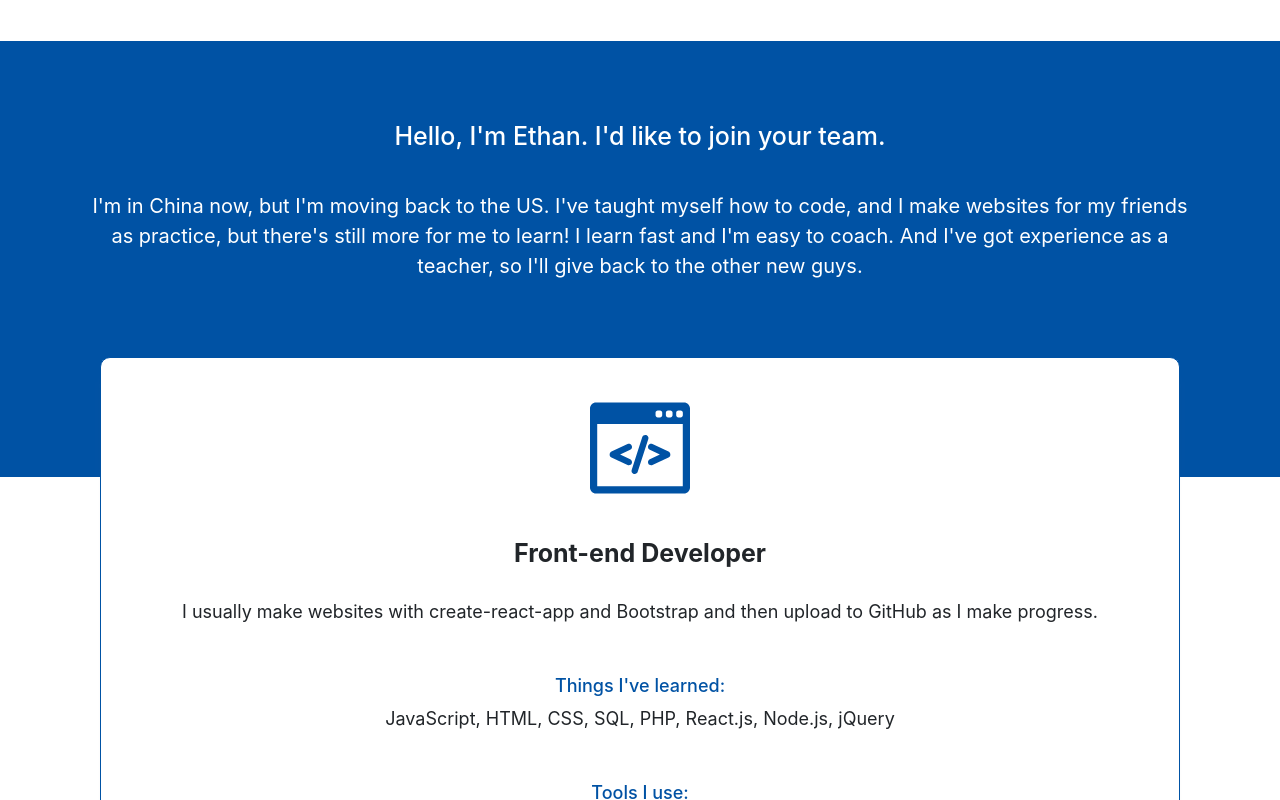
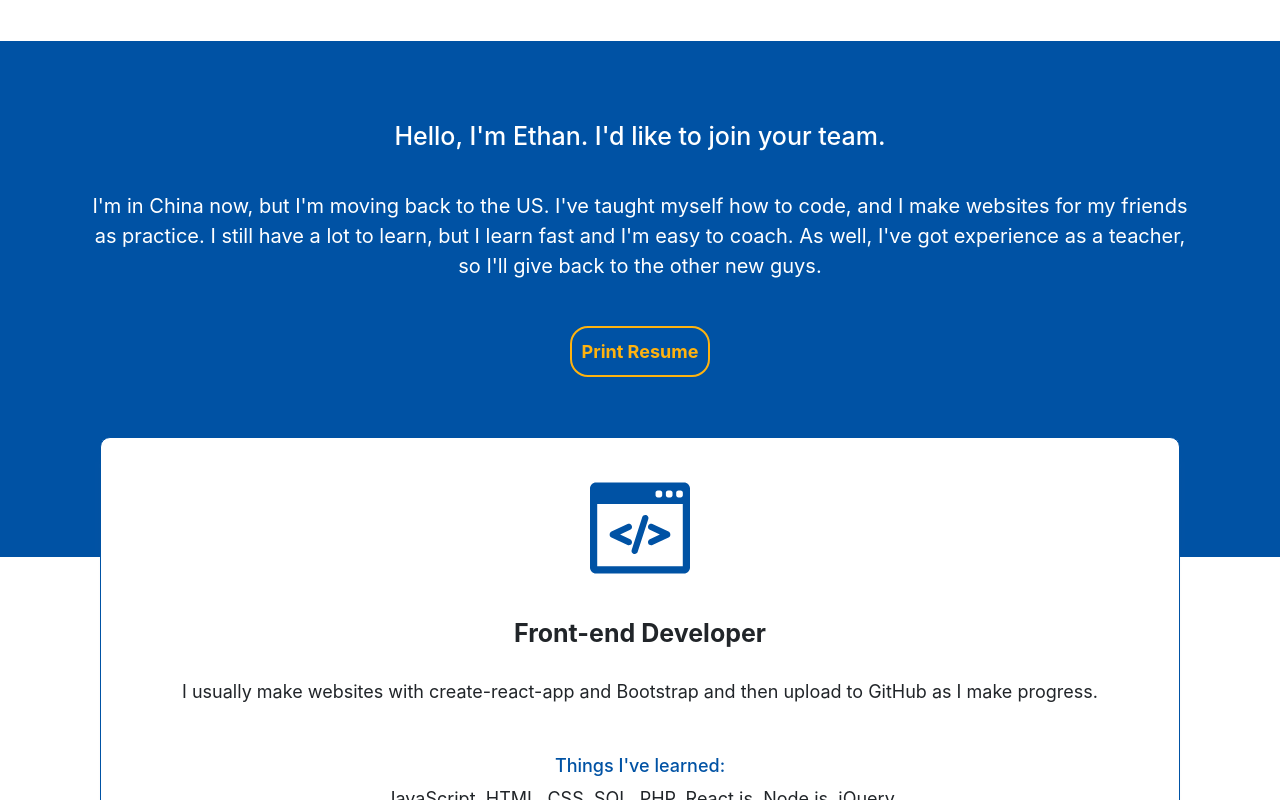
Before and after one commit to ethanvernon/portfolio2, a React (Create React App) app: page / in a window 1280 px wide. Shown: the part 660-1460 px from the top of the page. Built offline with nearby package versions, Linux system fonts and the light colour scheme.

Commit message:
css changes

```diff
--- a/src/App.css
+++ b/src/App.css
@@ -121,6 +121,24 @@ body {
 #profile p {
   font-size:20px;
   line-height:30px;
+  margin-bottom:45px;
+}
+
+/*change primary blue to my website blue, other preferences*/
+#profile .btn-outline-primary {
+  color: #ffb30f !important;
+  border-color: #ffb30f !important;
+  border-width:2px !important;
+  font-size:18px !important;
+  border-radius:18px !important;
+  font-weight:700 !important;
+  padding:10px;
+}
+
+/*change primary blue to my website blue*/
+#profile .btn-outline-primary:hover {
+  color: #0052a4 !important;
+  background-color: #ffb30f !important;
 }
 
 /*-----------------------------------------------------------------------------------------------------------------------------*/
@@ -138,7 +156,7 @@ body {
   text-align: center;
   border: .5px solid #0052a4;
   box-shadow: 0px 15px 10px -10px #888888;
-  padding-bottom:50px;
+  padding-bottom:5px;
 }
 
 /*size and center align the code icon*/
@@ -184,10 +202,8 @@ body {
 /*align font, give space, max width*/
 #works {
   text-align:center;
-  padding: 80px 0px;
   max-width:1000px;
-  margin: 20px auto;
-  padding-bottom: 30px;
+  margin: 70px auto;
 }
 
 /*"My Projects" header*/
@@ -414,16 +430,16 @@ body {
 
 /*non-hover color for circles*/
 #bottom .icon-circles-white {
-  color:white;
+  color:white;/*
   border: 5px solid #0052a4;
-  border-radius:50%;
+  border-radius:50%;*/
 }
 
 /*hover color for circles*/
 #bottom .icon-circles-dark {
-  color:#0052a4;
+  color:#293347;/*
   border: 5px solid white;
-  border-radius:50%;
+  border-radius:50%;*/
 }
 
 /*non-hover icon color*/
@@ -447,6 +463,7 @@ body {
 #copyright {
   color:#d8d8d8;
 }
+
 
 /*-----------------------------------------------------------------------------------------------------------------------------*/
 /*---------------------------------------------------------------Media queries 767px-------------------------------------------*/
--- a/src/Bottom.js
+++ b/src/Bottom.js
@@ -1,10 +1,7 @@
 import React, { Component } from 'react';
 import 'bootstrap/dist/css/bootstrap.min.css';
-import { Container, Row, Col, Button } from 'reactstrap';
+import { Container, Row, Col } from 'reactstrap';
 import logoInvert from './logo-invert.svg';
-import linkedin from './linkedin-in-brands.svg';
-import github from './github-brands.svg';
-import codepen from './codepen-brands.svg';
 import { FontAwesomeIcon } from '@fortawesome/react-fontawesome';
 import { faEnvelope } from '@fortawesome/free-solid-svg-icons';
 import { faLinkedinIn } from '@fortawesome/free-brands-svg-icons';
@@ -82,7 +79,7 @@ export class Bottom extends Component {
 
 
 					<span className="fa-layers fa-fw">
-						<a href="https://github.com/ethanvernon" target="_blank" onMouseEnter={() => this.toggleHover('github')} onMouseLeave={() => this.toggleHover('github')}>
+						<a href="https://github.com/ethanvernon" target="_blank" rel="noopener noreferrer" onMouseEnter={() => this.toggleHover('github')} onMouseLeave={() => this.toggleHover('github')}>
 						<FontAwesomeIcon icon={faCircle} size='2x' transform='grow-7' className={githubCircleColor}/>
 						<FontAwesomeIcon icon={ faGithub } size='1x' transform="grow-10" className={githubIconColor}/>
 						</a>
@@ -90,7 +87,7 @@ export class Bottom extends Component {
 
 
 					<span className="fa-layers fa-fw">
-						<a href="https://www.linkedin.com/in/ethanvernon/" target="_blank" onMouseEnter={() => this.toggleHover('linkedin')} onMouseLeave={() => this.toggleHover('linkedin')}>
+						<a href="https://www.linkedin.com/in/ethanvernon/" target="_blank" rel="noopener noreferrer" onMouseEnter={() => this.toggleHover('linkedin')} onMouseLeave={() => this.toggleHover('linkedin')}>
 						<FontAwesomeIcon icon={faCircle} size='2x' transform='grow-7 ' className={linkedinCircleColor}/>
 						<FontAwesomeIcon icon={ faLinkedinIn } size='1x' transform="grow-10 right-2" className={linkedinIconColor}/>
 						</a>
@@ -98,14 +95,14 @@ export class Bottom extends Component {
 
 
 					<span className="fa-layers fa-fw">
-					<a href="https://codepen.io/ethan-vernon/" target="_blank" onMouseEnter={() => this.toggleHover('codepen')} onMouseLeave={() => this.toggleHover('codepen')}>
+					<a href="https://codepen.io/ethan-vernon/" target="_blank" rel="noopener noreferrer" onMouseEnter={() => this.toggleHover('codepen')} onMouseLeave={() => this.toggleHover('codepen')}>
 						<FontAwesomeIcon icon={faCircle} size='2x' transform='grow-7' className={codepenCircleColor}/>
 						<FontAwesomeIcon icon={ faCodepen } size='1x' transform="grow-10" className={codepenIconColor}/>
 					</a></span>
 
 
 					<span className="fa-layers fa-fw">
-					<a href="mailto:ethan.vernon@colorado.edu" target="_blank" onMouseEnter={() => this.toggleHover('mail')} onMouseLeave={() => this.toggleHover('mail')}>
+					<a href="mailto:ethan.vernon@colorado.edu" target="_blank" rel="noopener noreferrer" onMouseEnter={() => this.toggleHover('mail')} onMouseLeave={() => this.toggleHover('mail')}>
 						<FontAwesomeIcon icon={faCircle} size='2x' transform='grow-7' className={mailCircleColor}/>
 						<FontAwesomeIcon icon={ faEnvelope } size='1x' transform="grow-10" className={mailIconColor}/>
 					</a></span>
--- a/src/Profile.js
+++ b/src/Profile.js
@@ -1,26 +1,28 @@
 import React, { Component } from 'react';
 import 'bootstrap/dist/css/bootstrap.min.css';
-import { Container, Row, Col } from 'reactstrap';
+import { Container, Row, Col, Button } from 'reactstrap';
+import resume from './EthanVernonresume.pdf';
 
 export class Profile extends Component {
   render() {
     return (
     	<div id='profile'>
-		<Container>
-			<Row>
-				<Col>
+		<Container><Row><Col>
 			<h1>
 				Hello, I'm Ethan. I'd like to join your team.
 			</h1>
 			<p>
 				I'm in China now, but I'm moving back to the US.
-						I've taught myself how to code, and I make websites for my friends as practice, but there's still more for me to learn!
-						I learn fast and I'm easy to coach.
-						And I've got experience as a teacher, so I'll give back to the other new guys.
+				I've taught myself how to code, and I make websites for my friends as practice.
+				I still have a lot to learn, but I learn fast and I'm easy to coach.
+				As well, I've got experience as a teacher, so I'll give back to the other new guys.
 			</p>
-				</Col>
-			</Row>
-		</Container>
+			<a href={resume} target='__blank'>
+				<Button outline color="primary">
+					Print Resume
+				</Button>
+			</a>
+		</Col></Row></Container>
 		</div>
     );
   }
--- a/src/Skills.js
+++ b/src/Skills.js
@@ -30,6 +30,7 @@ export class Skills extends Component {
 							<li>GIMP</li>
 							<li>Github</li>
 							<li>Github Pages</li>
+							<li>Sublime Text</li>
 							<li>Bootstrap</li>
 							<li>Codepen</li>
 							<li>Method Draw</li>
--- a/src/Works.js
+++ b/src/Works.js
@@ -31,7 +31,7 @@ export class Works extends Component {
 									<CardSubtitle>React.js, JavaScript, GIMP, HTML, CSS</CardSubtitle>
 									<p className="summary">Summary</p>
 									<CardText>This creativity tool picks and rolls 3 of 18 dice at random and displays the results.</CardText>
-									<a href="https://ethanvernon.github.io/story_dice/" target="_blank"><Button outline color="primary">Check it out</Button></a>
+									<a href="https://ethanvernon.github.io/story_dice/" target="_blank" rel="noopener noreferrer"><Button outline color="primary">Check it out</Button></a>
 								</CardBody>
 							</Card>
 
@@ -42,7 +42,7 @@ export class Works extends Component {
 									<CardSubtitle>React.js, JavaScript, HTML, CSS, Bootstrap</CardSubtitle>
 									<p className="summary">Summary</p>
 									<CardText>This clock lets you set break and session times and rings a bell to let you know when time is up.</CardText>
-									<a href="https://ethanvernon.github.io/pomodoro_clock/" target="_blank"><Button outline color="primary">Check it out</Button></a>
+									<a href="https://ethanvernon.github.io/pomodoro_clock/" target="_blank" rel="noopener noreferrer"><Button outline color="primary">Check it out</Button></a>
 								</CardBody>
 							</Card>
 
@@ -53,7 +53,7 @@ export class Works extends Component {
 									<CardSubtitle>React.js, JavaScript, JSON, HTML, CSS</CardSubtitle>
 									<p className="summary">Summary</p>
 									<CardText>This single day project takes the roll tables from the DMG and reduces them to the click of a button.</CardText>
-									<a href="https://ethanvernon.github.io/npc_generator/" target="_blank"><Button outline color="primary">Check it out</Button></a>
+									<a href="https://ethanvernon.github.io/npc_generator/" target="_blank" rel="noopener noreferrer"><Button outline color="primary">Check it out</Button></a>
 								</CardBody>
 							</Card>
 
@@ -64,7 +64,7 @@ export class Works extends Component {
 									<CardSubtitle>React.js, JavaScript, HTML, CSS</CardSubtitle>
 									<p className="summary">Summary</p>
 									<CardText>My second React app made accessing character and campaign information at the D&D table easier.</CardText>
-									<a href="https://ethanvernon.github.io/manage-party/" target="_blank"><Button outline color="primary">Check it out</Button></a>
+									<a href="https://ethanvernon.github.io/manage-party/" target="_blank" rel="noopener noreferrer"><Button outline color="primary">Check it out</Button></a>
 								</CardBody>
 							</Card>
 
@@ -75,7 +75,7 @@ export class Works extends Component {
 									<CardSubtitle>JavaScript, HTML, CSS, PHP, SQL</CardSubtitle>
 									<p className="summary">Summary</p>
 									<CardText>This single page app generates an ab workout of variable length, compelete with audio and visual cues.</CardText>
-									<a href="http://fromgaming.com/ab-app-test-5.html" target="_blank"><Button outline color="primary">Check it out</Button></a>
+									<a href="http://fromgaming.com/ab-app-test-5.html" target="_blank" rel="noopener noreferrer"><Button outline color="primary">Check it out</Button></a>
 								</CardBody>
 							</Card>
 
@@ -86,7 +86,7 @@ export class Works extends Component {
 									<CardSubtitle>React.js, JavaScript, JSON, HTML, CSS</CardSubtitle>
 									<p className="summary">Summary</p>
 									<CardText>This single page web app filters through a JSON array to help my friend pick his spells at the D&D table.</CardText>
-									<a href="https://ethanvernon.github.io/spell_selector2/" target="_blank"><Button outline color="primary">Check it out</Button></a>
+									<a href="https://ethanvernon.github.io/spell_selector2/" target="_blank" rel="noopener noreferrer"><Button outline color="primary">Check it out</Button></a>
 								</CardBody>
 							</Card>
 
```
Also changed, not shown: 2 other files (tests, documents, lock files or other folders). Lines whose indentation alone changed are shown as unchanged.
